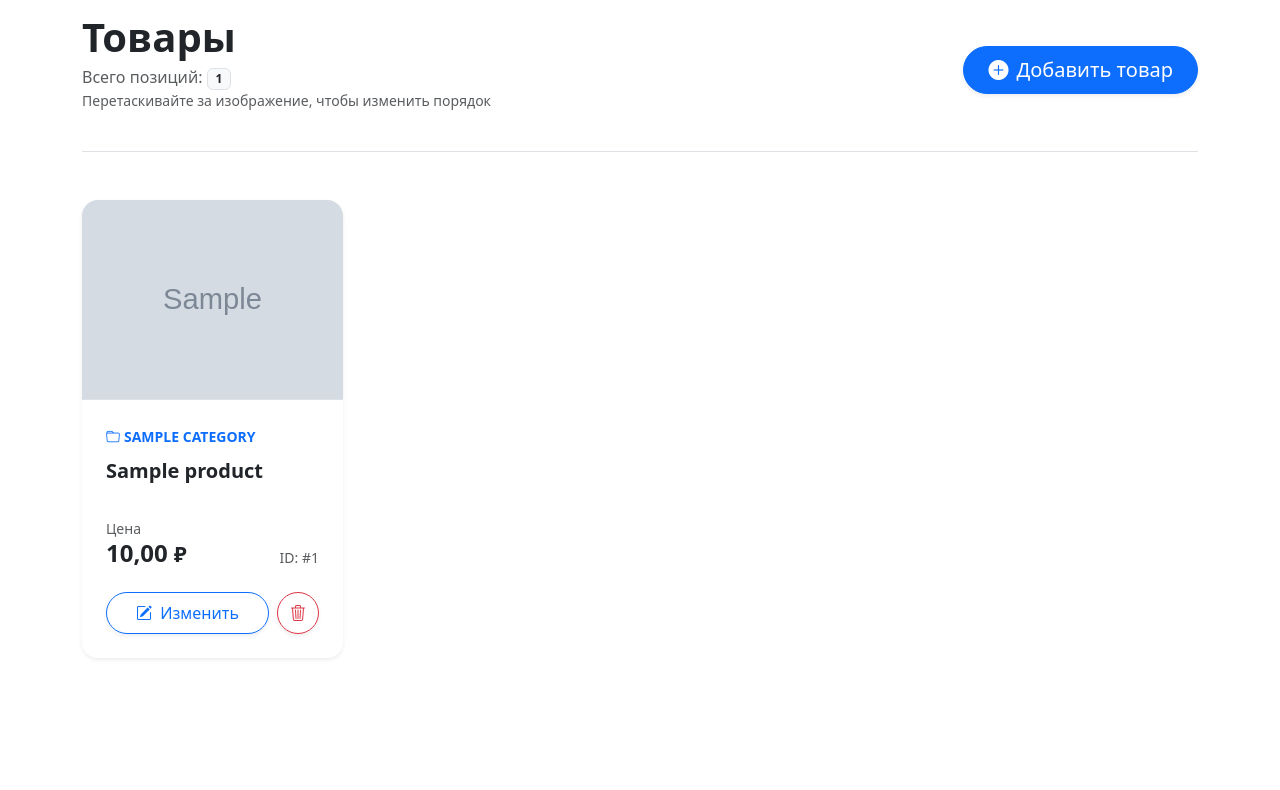
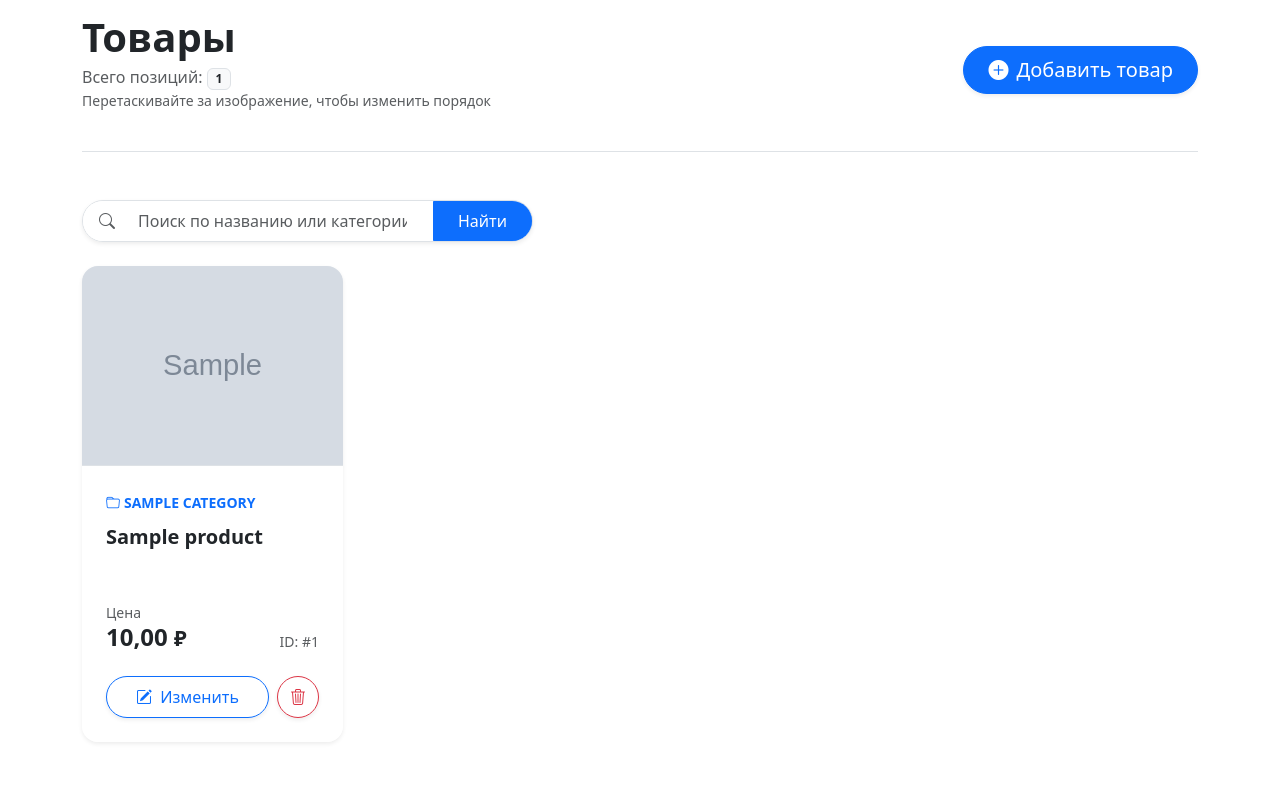
Before and after one commit to artemkapluggaV5/Django-shop-NovikovArtem, a Django app: page /products/ in a window 1280 px wide. Shown: the part 131-921 px from the top of the page. Before the commit the page ends 790 px from the top, so only its background shows below. Run offline with Django 5.2, Linux system fonts and the light colour scheme; tables that the repository leaves empty hold one stand-in row (values such as "Sample post"); grey boxes marked "Sample" are stand-in pictures; some libraries are stand-ins or nearby versions.

Commit message:
feat: added search and pagination

```diff
--- a/catalog/views.py
+++ b/catalog/views.py
@@ -1,5 +1,6 @@
 from decimal import Decimal
 from django.db import models
+from django.db.models import Q
 from django.contrib.auth import login
 from django.contrib.auth.forms import UserCreationForm
 from django.http import JsonResponse
@@ -16,7 +17,6 @@ from .forms import CategoryForm, ProductForm, EmployeeCreationForm
 
 
 class JsonResponseMixin:
-    """Финальная бронебойная версия: вообще не вызывает .url без проверки"""
 
     def render_to_response(self, context, **response_kwargs):
         fmt = self.request.GET.get('format', '').strip('/').lower()
@@ -27,15 +27,12 @@ class JsonResponseMixin:
     def render_to_json_response(self, context):
         def serialize_item(obj):
             data = {}
-            # Перебираем все поля модели
             for field in obj._meta.fields:
                 name = field.name
                 value = getattr(obj, name)
 
-                # Проверка на картинку/файл (ImageField или FileField)
-                # Мы НЕ трогаем .url, пока не проверим наличие файла через bool(value)
                 if isinstance(field, (models.FileField, models.ImageField)):
-                    if value and value.name:  # Самая надежная проверка в Django
+                    if value and value.name:
                         try:
                             data[name] = value.url
                         except ValueError:
@@ -43,11 +40,9 @@ class JsonResponseMixin:
                     else:
                         data[name] = None
 
-                # Проверка на цену (Decimal)
                 elif isinstance(value, Decimal):
                     data[name] = float(value)
 
-                # Все остальное
                 else:
                     data[name] = value
             return data
@@ -71,14 +66,14 @@ class CategoryListView(JsonResponseMixin, ListView):
     template_name = 'catalog/catalog_list.html'
     context_object_name = 'categories'
     ordering = ['order']
+    paginate_by = 12
 
     def get_queryset(self):
-        queryset = super().get_queryset().order_by('order')
+        queryset = Category.objects.all().order_by('order')
         q = self.request.GET.get('q')
         if q:
             queryset = queryset.filter(name__icontains=q)
         return queryset
-
 class CategoryCreateView(JsonResponseMixin, CreateView):
     model = Category
     form_class = CategoryForm
@@ -103,6 +98,14 @@ class ProductListView(JsonResponseMixin, ListView):
     queryset = Product.objects.select_related('category')
     template_name = 'catalog/product_list.html'
     context_object_name = 'products'
+    paginate_by = 20
+
+    def get_queryset(self):
+        queryset = Product.objects.select_related('category').all().order_by('order')
+        q = self.request.GET.get('q')
+        if q:
+            queryset = queryset.filter(name__icontains=q)
+        return queryset
 
 
 class ProductCreateView(JsonResponseMixin, CreateView):
--- a/templates/catalog/base.html
+++ b/templates/catalog/base.html
@@ -16,7 +16,8 @@
 {% block content %} {% endblock %}
 <script src="https://cdn.jsdelivr.net/npm/tinymce@6/tinymce.min.js" referrerpolicy="origin"></script>
 <script src="{% static 'js/init-tinymce.js' %}"></script>
-<script srr="{% static 'js/notifications.js' %}"></script>
+<script type="module" src="{% static 'js/sortable-handler.js' %}"></script>
+<script src="{% static 'js/notifications.js' %}"></script>
 <script src="https://cdn.jsdelivr.net/npm/notyf@3/notyf.min.js"></script>
 <script src="https://cdn.jsdelivr.net/npm/bootstrap@5.3.2/dist/js/bootstrap.bundle.min.js"></script>
 
--- a/templates/catalog/category_form.html
+++ b/templates/catalog/category_form.html
@@ -115,7 +115,4 @@
         </div>
     </div>
 
-    <style>
-        .tox-tinymce { border: 1px solid #dee2e6 !important; border-radius: 8px !important; overflow: hidden; }
-    </style>
 {% endblock %}
--- a/templates/catalog/product_list.html
+++ b/templates/catalog/product_list.html
@@ -6,14 +6,40 @@
         <div class="d-flex flex-column flex-md-row justify-content-between align-items-md-center mb-5 border-bottom pb-4">
             <div>
                 <h1 class="display-6 fw-bold text-dark mb-1">Товары</h1>
-                <p class="text-muted mb-0">Всего позиций: <span class="badge bg-light text-dark border">{{ products|length }}</span></p>
+                <p class="text-muted mb-0">Всего позиций: <span
+                        class="badge bg-light text-dark border">{{ products|length }}</span></p>
                 <p class="text-muted small">Перетаскивайте за изображение, чтобы изменить порядок</p>
             </div>
-            <a href="{% url 'product-create' %}" class="btn btn-primary btn-lg shadow-sm px-4 rounded-pill mt-3 mt-md-0">
+            <a href="{% url 'product-create' %}"
+               class="btn btn-primary btn-lg shadow-sm px-4 rounded-pill mt-3 mt-md-0">
                 <i class="bi bi-plus-circle-fill me-2"></i>Добавить товар
             </a>
+
         </div>
+        <div class="row mb-4">
+            <div class="col-12 col-md-6 col-lg-5">
+                <form method="get" action="{% url 'product_list' %}" class="d-flex position-relative">
+                    <div class="input-group shadow-sm rounded-pill overflow-hidden border">
+                <span class="input-group-text bg-white border-0 ps-3 text-muted">
+                    <i class="bi bi-search"></i>
+                </span>
+                        <input type="search"
+                               name="q"
+                               class="form-control border-0 shadow-none py-2"
+                               placeholder="Поиск по названию или категории..."
+                               value="{{ request.GET.q|default:'' }}">
+                        <button class="btn btn-primary px-4 fw-medium" type="submit">Найти</button>
+                    </div>
 
+                    {% if request.GET.q %}
+                        <a href="{% url 'product_list' %}"
+                           class="btn btn-link btn-sm text-decoration-none text-muted align-self-center ms-2">
+                            <i class="bi bi-x-circle"></i> Сбросить
+                        </a>
+                    {% endif %}
+                </form>
+            </div>
+        </div>
         <div class="row g-4" id="sortable-container"
              data-url="{% url 'update_product_order' %}"
              data-csrf="{{ csrf_token }}">
@@ -24,16 +50,19 @@
 
                         <div class="position-absolute top-0 end-0 m-3 z-index-1">
                             {% if product.is_active %}
-                                <span class="badge bg-success shadow-sm rounded-pill px-2 py-1"><i class="bi bi-check-lg"></i></span>
+                                <span class="badge bg-success shadow-sm rounded-pill px-2 py-1"><i
+                                        class="bi bi-check-lg"></i></span>
                             {% else %}
-                                <span class="badge bg-warning text-dark shadow-sm rounded-pill px-2 py-1"><i class="bi bi-pause-fill"></i></span>
+                                <span class="badge bg-warning text-dark shadow-sm rounded-pill px-2 py-1"><i
+                                        class="bi bi-pause-fill"></i></span>
                             {% endif %}
                         </div>
 
                         <div class="drag-handle bg-light d-flex align-items-center justify-content-center border-bottom overflow-hidden position-relative"
                              style="height: 200px; cursor: grab;">
                             {% if product.image %}
-                                <img src="{{ product.image.url }}" class="img-fluid w-100 h-100" style="object-fit: cover;" alt="{{ product.name }}">
+                                <img src="{{ product.image.url }}" class="img-fluid w-100 h-100"
+                                     style="object-fit: cover;" alt="{{ product.name }}">
                             {% else %}
                                 <div class="text-center text-muted opacity-25">
                                     <i class="bi bi-image display-4"></i>
@@ -46,13 +75,17 @@
 
                         <div class="card-body p-4 d-flex flex-column">
                             <div class="mb-2">
-                                <a href="{% url 'category-detail' product.category.id %}" class="text-decoration-none small text-primary fw-bold text-uppercase">
+                                <a href="{% url 'category-detail' product.category.id %}"
+                                   class="text-decoration-none small text-primary fw-bold text-uppercase">
                                     <i class="bi bi-folder me-1"></i>{{ product.category.name }}
                                 </a>
                             </div>
 
                             <a href="{% url 'product-detail' product.id %}" class="text-decoration-none mb-3">
-                                <h5 class="fw-bold text-dark mb-0 lh-base">{{ product.name|truncatechars:40 }}</h5>
+                                <h5 class="fw-bold text-dark mb-0 lh-base"
+                                    style="display: -webkit-box; -webkit-line-clamp: 2; -webkit-box-orient: vertical; overflow: hidden; height: 3rem;">
+                                    {{ product.name }}
+                                </h5>
                             </a>
 
                             <div class="mt-auto pt-3 d-flex align-items-end justify-content-between">
@@ -66,10 +99,13 @@
 
                         <div class="card-footer bg-white border-0 p-4 pt-0">
                             <div class="d-flex gap-2">
-                                <a href="{% url 'product-update' product.id %}" class="btn btn-outline-primary flex-grow-1 rounded-pill py-2 fw-medium shadow-sm transition">
+                                <a href="{% url 'product-update' product.id %}"
+                                   class="btn btn-outline-primary flex-grow-1 rounded-pill py-2 fw-medium shadow-sm transition">
                                     <i class="bi bi-pencil-square me-1"></i> Изменить
                                 </a>
-                                <a href="{% url 'product-delete' product.id %}" class="btn btn-outline-danger rounded-circle d-flex align-items-center justify-content-center shadow-sm transition" style="width: 42px; height: 42px;">
+                                <a href="{% url 'product-delete' product.id %}"
+                                   class="btn btn-outline-danger rounded-circle d-flex align-items-center justify-content-center shadow-sm transition"
+                                   style="width: 42px; height: 42px;">
                                     <i class="bi bi-trash3"></i>
                                 </a>
                             </div>
@@ -79,14 +115,8 @@
             {% endfor %}
         </div>
     </div>
+    {% include "includes/pagination.html" %}
 
-<script src="{% static 'js/sortable-handler.js' %}"></script>
+    <script src="{% static 'js/sortable-handler.js' %}"></script>
 
-<style>
-    .hover-lift:hover { transform: translateY(-5px); box-shadow: 0 1rem 3rem rgba(0,0,0,0.1) !important; }
-    .transition { transition: all 0.3s ease; }
-    .hover-opacity-100 { opacity: 0; }
-    .drag-handle:hover .hover-opacity-100 { opacity: 1; }
-    .sortable-ghost { opacity: 0.4; filter: grayscale(1); }
-</style>
 {% endblock %}
--- /dev/null
+++ b/templates/includes/pagination.html
@@ -0,0 +1,38 @@
+{% if is_paginated %}
+<nav aria-label="Page navigation" class="mt-5">
+    <ul class="pagination justify-content-center">
+
+        {% if page_obj.has_previous %}
+            <li class="page-item">
+                <a class="page-link shadow-sm rounded-pill me-2"
+                   href="?page={{ page_obj.previous_page_number }}{% if request.GET.q %}&q={{ request.GET.q }}{% endif %}">
+                   <i class="bi bi-chevron-left"></i>
+                </a>
+            </li>
+        {% endif %}
+
+        {% for num in page_obj.paginator.page_range %}
+            {% if page_obj.number == num %}
+                <li class="page-item active">
+                    <span class="page-link shadow-sm rounded-pill me-2 px-3">{{ num }}</span>
+                </li>
+            {% elif num > page_obj.number|add:'-3' and num < page_obj.number|add:'3' %}
+                <li class="page-item">
+                    <a class="page-link shadow-sm rounded-pill me-2 px-3"
+                       href="?page={{ num }}{% if request.GET.q %}&q={{ request.GET.q }}{% endif %}">{{ num }}</a>
+                </li>
+            {% endif %}
+        {% endfor %}
+
+        {% if page_obj.has_next %}
+            <li class="page-item">
+                <a class="page-link shadow-sm rounded-pill me-2"
+                   href="?page={{ page_obj.next_page_number }}{% if request.GET.q %}&q={{ request.GET.q }}{% endif %}">
+                   <i class="bi bi-chevron-right"></i>
+                </a>
+            </li>
+        {% endif %}
+
+    </ul>
+</nav>
+{% endif %}
```
Also changed, not shown: templates/catalog/catalog_list.html (+4 -32 lines), templates/catalog/category_detail.html (+0 -8 lines).
